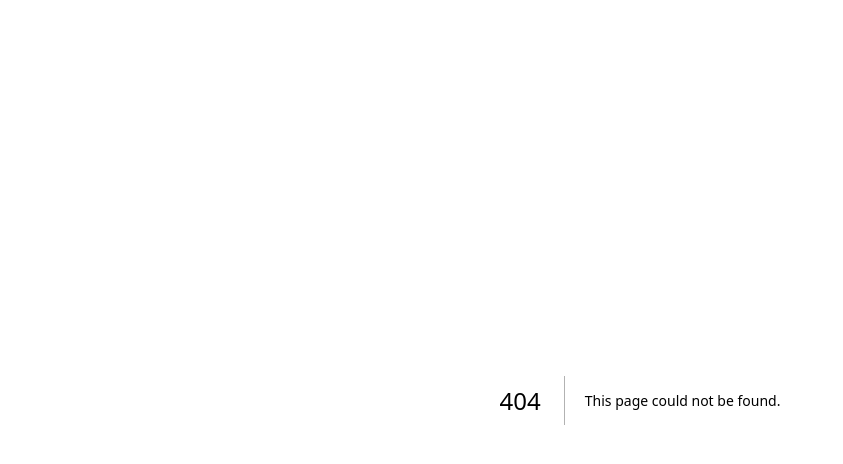
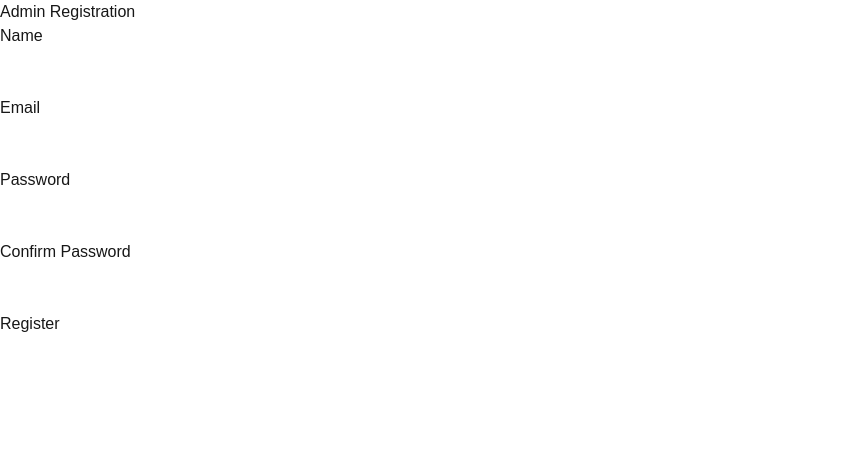
Before and after one commit to safarhana/Missing-Person-Reporting-System, a Next.js app in the folder frontend/: page /admin/register in a window 1280 px wide. Before the commit this address had no page. Shown: the top 464 px of the page, without its empty margins (0-843 px from the left). Built offline with nearby package versions, Linux system fonts and the light colour scheme.

Commit message:
Added  admin routes and pages

```diff
--- /dev/null
+++ b/frontend/app/admin/components/AdminCard.tsx
@@ -0,0 +1,13 @@
+type AdminCardProps = {
+  name: string;
+  role: string;
+};
+
+export default function AdminCard({ name, role }: AdminCardProps) {
+  return (
+    <div>
+      <h2>{name}</h2>
+      <p>Role: {role}</p>
+    </div>
+  );
+}
--- /dev/null
+++ b/frontend/app/admin/login/page.tsx
@@ -0,0 +1,80 @@
+"use client";
+
+import { useState, FormEvent } from "react";
+import { z } from "zod";
+
+const loginSchema = z.object({
+  email: z
+    .string()
+    .min(1, "Email is required")
+    .email("Invalid email address"),
+
+  password: z
+    .string()
+    .min(1, "Password is required")
+    .min(6, "Password must be at least 6 characters"),
+});
+
+export default function LoginPage() {
+  const [email, setEmail] = useState("");
+  const [password, setPassword] = useState("");
+  const [error, setError] = useState("");
+  const [success, setSuccess] = useState("");
+
+  const handleSubmit = (e: FormEvent<HTMLFormElement>) => {
+    e.preventDefault();
+
+    setError("");
+    setSuccess("");
+
+    const result = loginSchema.safeParse({
+      email,
+      password,
+    });
+
+    if (!result.success) {
+      setError(result.error.issues[0].message);
+      return;
+    }
+
+    setSuccess("Login successful!");
+  };
+
+  return (
+    <div>
+      <h1>Admin Login</h1>
+
+      <form onSubmit={handleSubmit}>
+        <div>
+          <label>Email</label>
+          <br />
+          <input
+            type="email"
+            value={email}
+            onChange={(e) => setEmail(e.target.value)}
+          />
+        </div>
+
+        <br />
+
+        <div>
+          <label>Password</label>
+          <br />
+          <input
+            type="password"
+            value={password}
+            onChange={(e) => setPassword(e.target.value)}
+          />
+        </div>
+
+        <br />
+
+        {error && <p>{error}</p>}
+
+        {success && <p>{success}</p>}
+
+        <button type="submit">Login</button>
+      </form>
+    </div>
+  );
+}
--- /dev/null
+++ b/frontend/app/admin/page.tsx
@@ -0,0 +1,25 @@
+import AdminCard from "./components/AdminCard";
+
+export default function AdminPage() {
+  return (
+    <main>
+      <h1>Admin Dashboard</h1>
+
+      <p>Welcome to the Missing Person Reporting System.</p>
+
+      <AdminCard
+        name="Farhana"
+        role="Administrator"
+      />
+
+      <h2>Admin Tasks</h2>
+
+      <ul>
+        <li>Manage volunteers</li>
+        <li>Manage missing person reports</li>
+        <li>Monitor case officers</li>
+        <li>Manage system users</li>
+      </ul>
+    </main>
+  );
+}
--- /dev/null
+++ b/frontend/app/admin/register/page.tsx
@@ -0,0 +1,125 @@
+"use client";
+
+import { useState, FormEvent } from "react";
+import { z } from "zod";
+
+const registerSchema = z.object({
+  name: z
+    .string()
+    .min(1, "Name is required")
+    .min(3, "Name must be at least 3 characters"),
+
+  email: z
+    .string()
+    .min(1, "Email is required")
+    .email("Invalid email address"),
+
+  password: z
+    .string()
+    .min(1, "Password is required")
+    .min(6, "Password must be at least 6 characters"),
+
+  confirmPassword: z
+    .string()
+    .min(1, "Confirm password is required"),
+});
+
+export default function RegisterPage() {
+  const [name, setName] = useState("");
+  const [email, setEmail] = useState("");
+  const [password, setPassword] = useState("");
+  const [confirmPassword, setConfirmPassword] = useState("");
+
+  const [error, setError] = useState("");
+  const [success, setSuccess] = useState("");
+
+  const handleSubmit = (e: FormEvent<HTMLFormElement>) => {
+    e.preventDefault();
+
+    setError("");
+    setSuccess("");
+
+    const result = registerSchema.safeParse({
+      name,
+      email,
+      password,
+      confirmPassword,
+    });
+
+    if (!result.success) {
+      setError(result.error.issues[0].message);
+      return;
+    }
+
+    if (password !== confirmPassword) {
+      setError("Passwords do not match");
+      return;
+    }
+
+    setSuccess("Registration successful!");
+
+    console.log(result.data);
+  };
+
+  return (
+    <div>
+      <h1>Admin Registration</h1>
+
+      <form onSubmit={handleSubmit}>
+        <div>
+          <label>Name</label>
+          <br />
+          <input
+            type="text"
+            value={name}
+            onChange={(e) => setName(e.target.value)}
+          />
+        </div>
+
+        <br />
+
+        <div>
+          <label>Email</label>
+          <br />
+          <input
+            type="email"
+            value={email}
+            onChange={(e) => setEmail(e.target.value)}
+          />
+        </div>
+
+        <br />
+
+        <div>
+          <label>Password</label>
+          <br />
+          <input
+            type="password"
+            value={password}
+            onChange={(e) => setPassword(e.target.value)}
+          />
+        </div>
+
+        <br />
+
+        <div>
+          <label>Confirm Password</label>
+          <br />
+          <input
+            type="password"
+            value={confirmPassword}
+            onChange={(e) => setConfirmPassword(e.target.value)}
+          />
+        </div>
+
+        <br />
+
+        {error && <p>{error}</p>}
+
+        {success && <p>{success}</p>}
+
+        <button type="submit">Register</button>
+      </form>
+    </div>
+  );
+}
--- /dev/null
+++ b/frontend/app/admin/users/[id]/page.tsx
@@ -0,0 +1,17 @@
+type UserPageProps = {
+  params: Promise<{
+    id: string;
+  }>;
+};
+
+export default async function UserPage({ params }: UserPageProps) {
+  const { id } = await params;
+
+  return (
+    <div>
+      <h1>User Details</h1>
+
+      <p>User ID: {id}</p>
+    </div>
+  );
+}
--- /dev/null
+++ b/frontend/app/admin/users/page.tsx
@@ -0,0 +1,15 @@
+export default function UsersPage() {
+  return (
+    <div>
+      <h1>Admin Users</h1>
+
+      <p>List of users managed by the admin.</p>
+
+      <ul>
+        <li>User 1</li>
+        <li>User 2</li>
+        <li>User 3</li>
+      </ul>
+    </div>
+  );
+}
```
